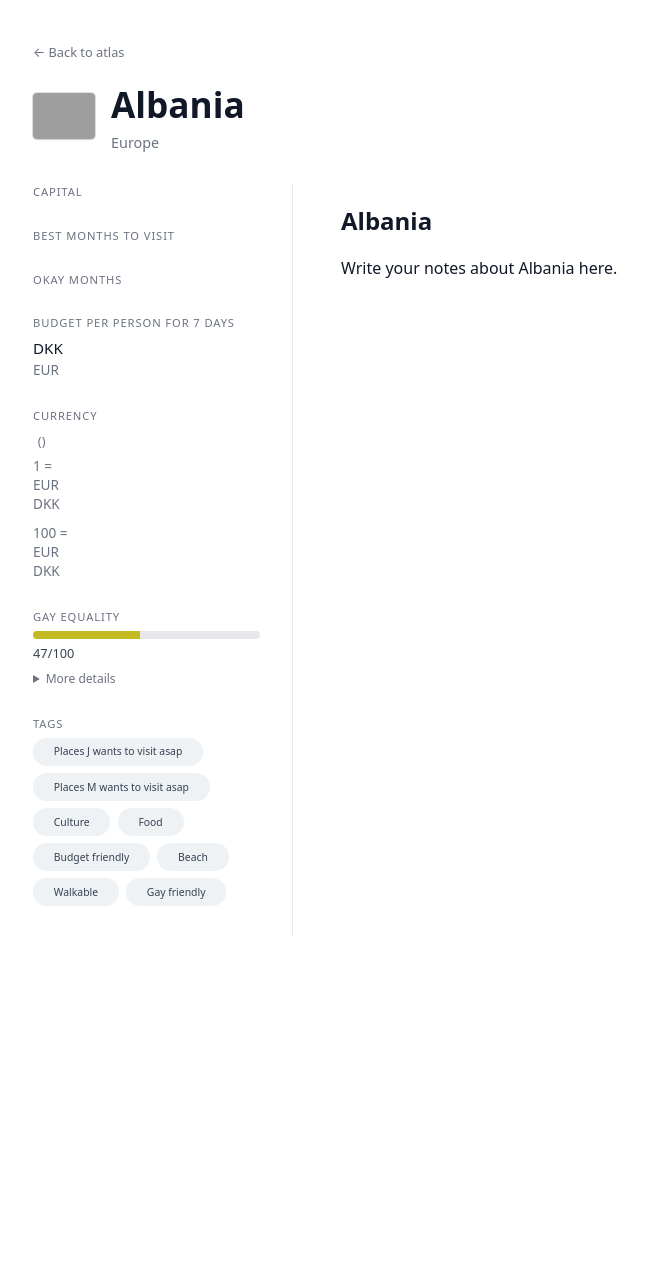
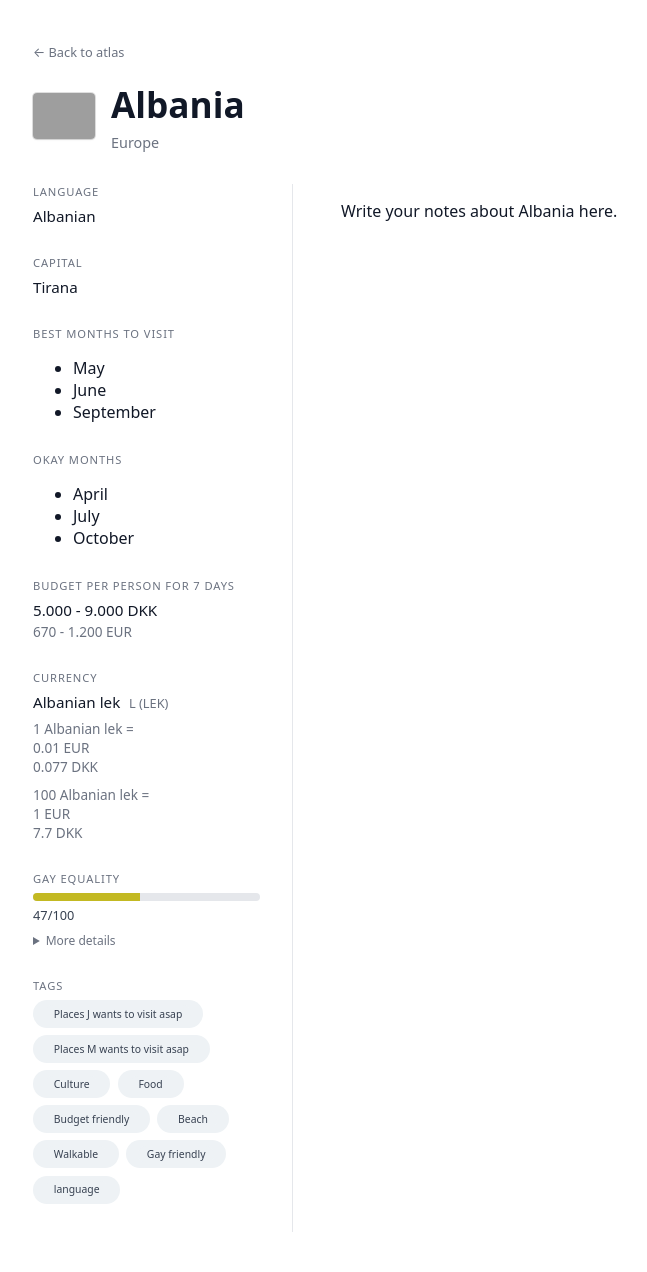
Before and after one commit to Joshua-kea/Travel, a Jekyll site: the page built from _countries/albania.md, in a window 1280 px wide. Shown: the whole page, without its empty margins (57-704 px from the left). Built offline with Jekyll 4.4.1, drawn with Linux system fonts in a browser that asks for light colours; before the commit the page ends 975 px from its top, so only the background shows below that; grey boxes are pictures that could not be loaded.

Commit message:
language filter

```diff
--- a/_countries/albania.md
+++ b/_countries/albania.md
@@ -1,41 +1,32 @@
 ---
 layout: country
 iso: ALB
+iso2: al
 name: Albania
 continent: Europe
 gay_friendliness: 47
-tags:
-  - j_wants_to_go
-  - m_wants_to_go
-  - culture
-  - food
-  - cheap
-  - beach
-  - walkable
-  - gay_friendly
-language: []
-capital: ""
+tags: [j_wants_to_go, m_wants_to_go, culture, food, cheap, beach, walkable, gay_friendly, language]
+language: [Albanian]
+capital: Tirana
 currency:
-  name: ""
-  code: ""
-  symbol: ""
+  name: Albanian lek
+  code: LEK
+  symbol: L
   rates:
     per_1:
-      eur: ""
-      dkk: ""
+      eur: 0.01
+      dkk: 0.077
     per_100:
-      eur: ""
-      dkk: ""
+      eur: 1
+      dkk: 7.7
 budget:
-  dkk: ""
-  eur: ""
+  dkk: 5.000 - 9.000
+  eur: 670 - 1.200
 gay_details: >
   Legal since 1995, but marriage is banned. Public opinion of LGTBQ+ is quite
   low.
-iso2: al
-best_months: []
-ok_months: []
+best_months: [5, 6, 9]
+ok_months: [4, 7, 10]
 ---
-# Albania
 
 Write your notes about Albania here.
```
Also changed, not shown: _countries/afghanistan.md (+13 -14 lines), assets/js/atlas.js (+20 -1 lines), atlas.md (+3 -1 lines), scripts/ensureAngolaStructure.js (deleted, +0 -96 lines).
